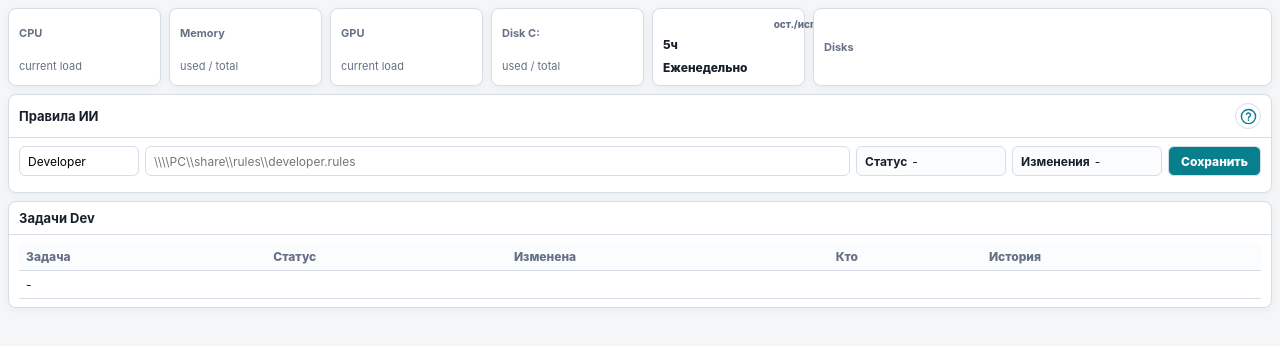
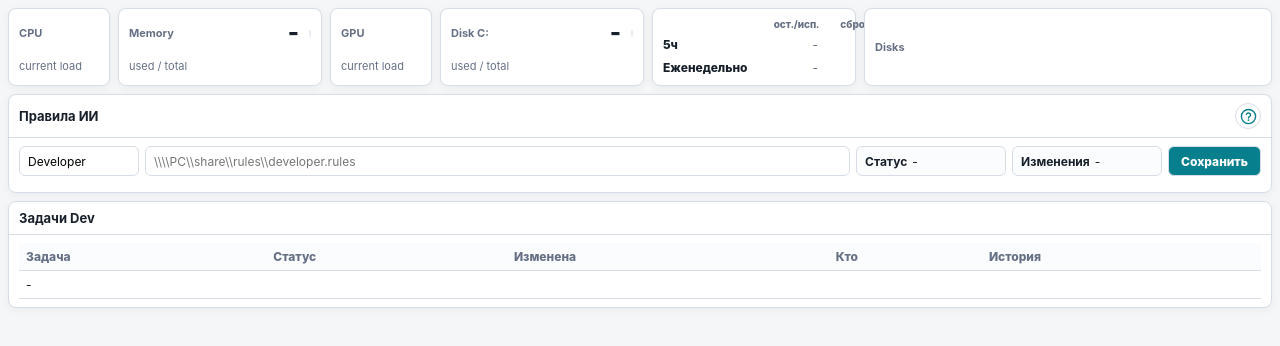
Before and after one commit to sergey1004141/auditor-dashboard, a website: page public/index.html in a window 1280 px wide. Drawn offline with Linux system fonts and the light colour scheme; no server answers.

Commit message:
Set weighted metric card columns

```diff
--- a/public/index.html
+++ b/public/index.html
@@ -86,7 +86,13 @@
 
       .cards {
         display: grid;
-        grid-template-columns: repeat(5, minmax(120px, 1fr)) minmax(360px, 3fr);
+        grid-template-columns:
+          minmax(100px, 1fr)
+          minmax(170px, 2fr)
+          minmax(100px, 1fr)
+          minmax(170px, 2fr)
+          minmax(170px, 2fr)
+          minmax(320px, 4fr);
         gap: 8px;
       }
 
```
